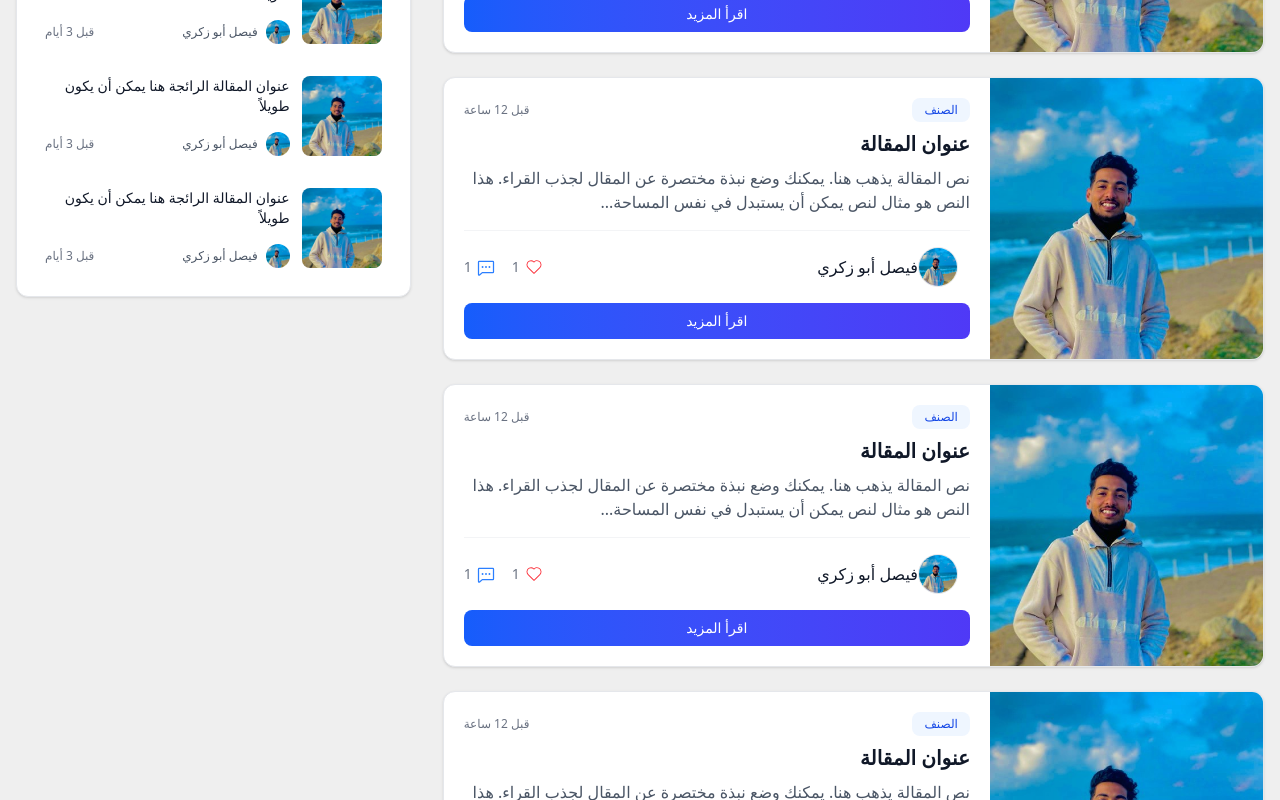
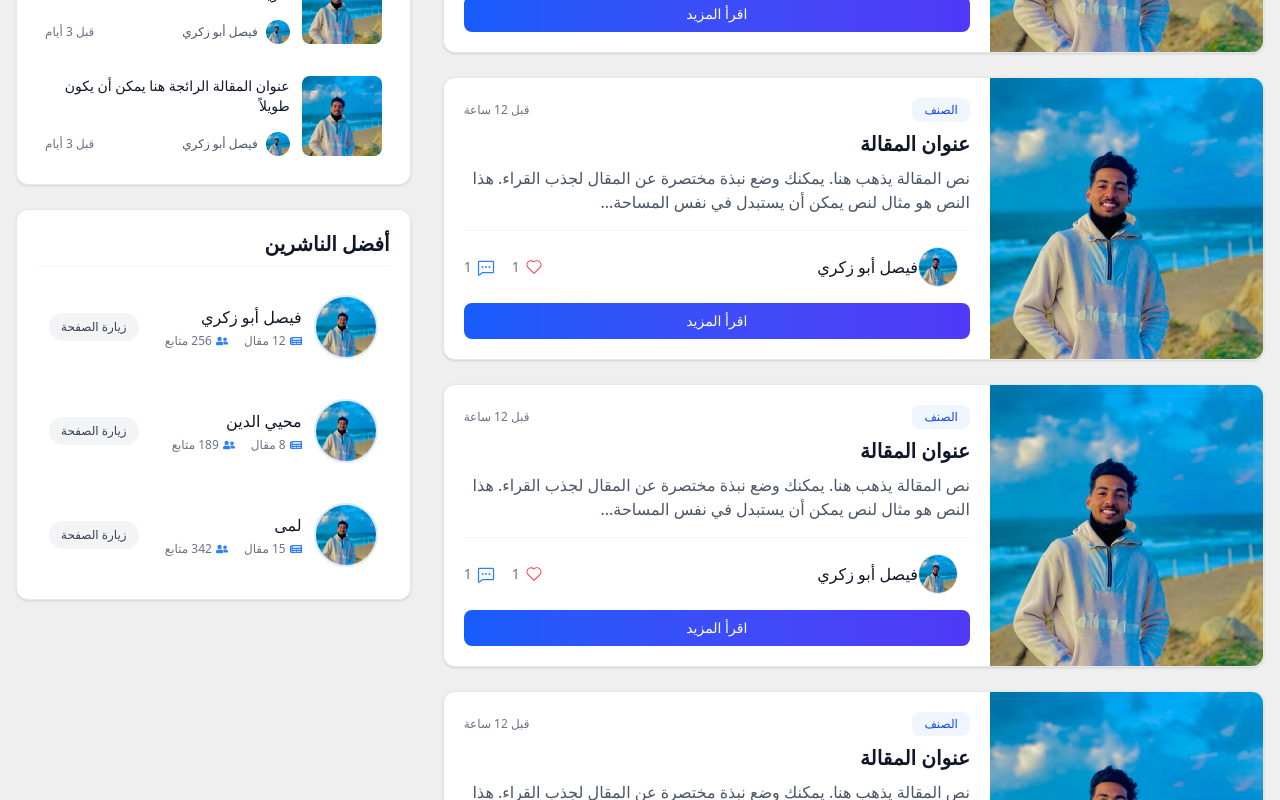
Before and after one commit to MoheeQwariq/gsg_next_project, a Next.js app: page /blogs in a window 1280 px wide. Shown: the part 566-1366 px from the top of the page. Built offline with nearby package versions, Linux system fonts and the light colour scheme.

Commit message:
add another div for the top publishers in the app

```diff
--- a/app/blogs/page.tsx
+++ b/app/blogs/page.tsx
@@ -1,5 +1,6 @@
 import CardBlog from "@/components/blog/CardBlog";
 import Categories from "@/components/blog/Categories";
+import TopPuplishers from "@/components/blog/TopPuplishers";
 import TrendingBlogs from "@/components/blog/TrendingBlogs";
 import React from "react";
 import { FaPlus, FaSearch } from "react-icons/fa";
@@ -50,6 +51,7 @@ const page = () => {
         {/* المقالات الرائجة */}
         <div className="lg:sticky lg:top-24 lg:self-start">
           <TrendingBlogs />
+          <TopPuplishers />
         </div>
       </div>
     </div>
--- /dev/null
+++ b/components/blog/TopPuplisher.tsx
@@ -0,0 +1,51 @@
+import Image from "next/image";
+import Link from "next/link";
+import { FaUserFriends, FaNewspaper } from "react-icons/fa";
+import myPhoto from "@/public/myPhoto.jpg";
+interface TopPublisherProps {
+  name: string;
+  articles: number;
+  followers: number;
+  imageSrc?: string;
+}
+
+const TopPublisher = ({ name, articles, followers }: TopPublisherProps) => {
+  return (
+    <div className="group flex items-center gap-3 rounded-lg p-3 transition-colors hover:bg-gray-50">
+      <div className="relative h-16 w-16 flex-shrink-0 overflow-hidden rounded-full border-2 border-blue-100">
+        <Image
+          src={myPhoto}
+          alt={name}
+          fill
+          className="object-cover transition-transform group-hover:scale-105"
+        />
+      </div>
+
+      <div className="flex flex-1 flex-col">
+        <h4 className="font-medium text-gray-900 group-hover:text-blue-600">
+          {name}
+        </h4>
+
+        <div className="mt-1 flex items-center gap-4 text-xs text-gray-500">
+          <div className="flex items-center gap-1">
+            <FaNewspaper className="h-3 w-3 text-blue-500" />
+            <span>{articles} مقال</span>
+          </div>
+          <div className="flex items-center gap-1">
+            <FaUserFriends className="h-3 w-3 text-blue-500" />
+            <span>{followers} متابع</span>
+          </div>
+        </div>
+      </div>
+
+      <Link
+        href={`/`}
+        className="rounded-full bg-gray-100 px-3 py-1.5 text-xs font-medium text-gray-700 transition-colors hover:bg-blue-100 hover:text-blue-700"
+      >
+        زيارة الصفحة
+      </Link>
+    </div>
+  );
+};
+
+export default TopPublisher;
--- /dev/null
+++ b/components/blog/TopPuplishers.tsx
@@ -0,0 +1,19 @@
+import React from "react";
+import TopPublisher from "./TopPuplisher";
+
+const TopPuplishers = () => {
+  return (
+    <div className="mt-6 rounded-xl border border-gray-200 bg-white p-5 shadow-sm">
+      <h3 className="mb-4 border-b border-gray-100 pb-2 text-xl font-bold text-gray-900">
+        أفضل الناشرين
+      </h3>
+      <div className="space-y-4">
+        <TopPublisher name="فيصل أبو زكري" articles={12} followers={256} />
+        <TopPublisher name="محيي الدين" articles={8} followers={189} />
+        <TopPublisher name=" لمى" articles={15} followers={342} />
+      </div>
+    </div>
+  );
+};
+
+export default TopPuplishers;
--- a/components/blog/TrendingBlogs.tsx
+++ b/components/blog/TrendingBlogs.tsx
@@ -10,7 +10,6 @@ const TrendingBlogs = () => {
         <TrendingBlog />
         <TrendingBlog />
         <TrendingBlog />
-        <TrendingBlog />
       </div>
     </div>
   );
```
